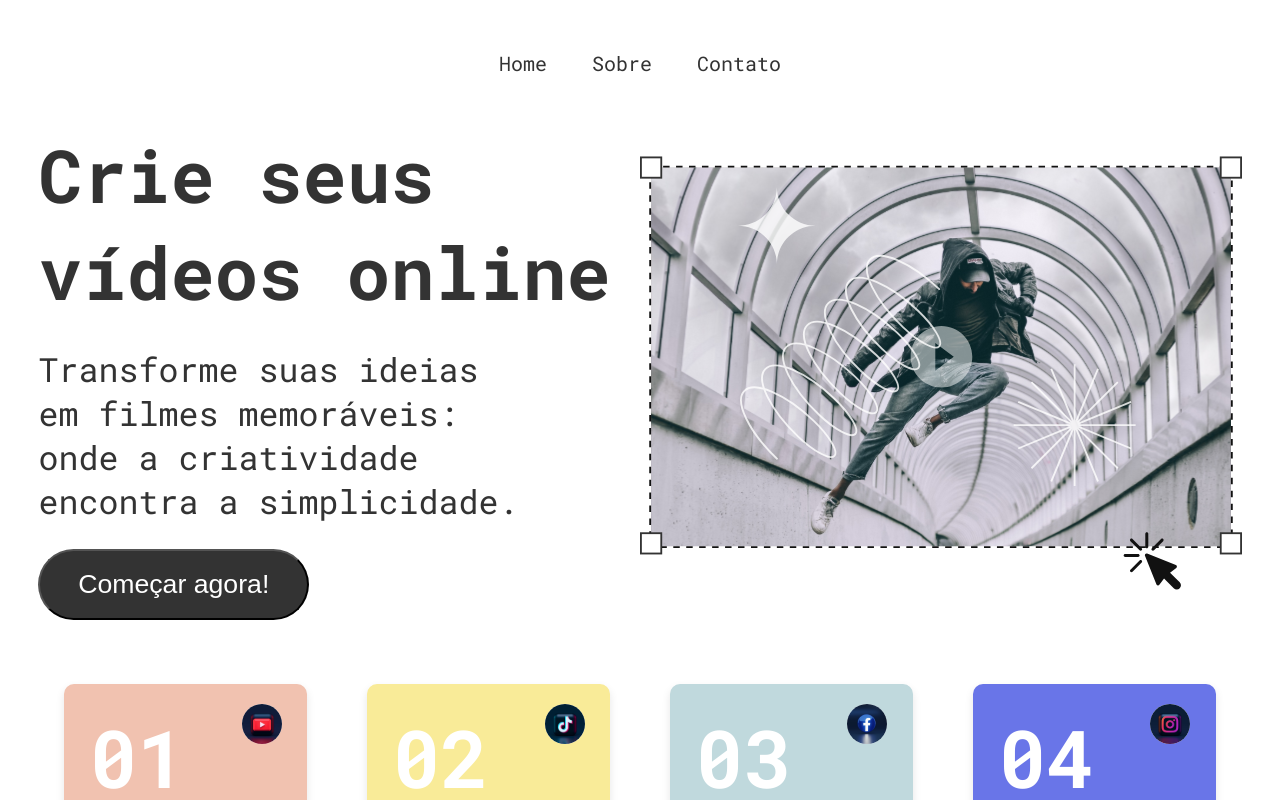
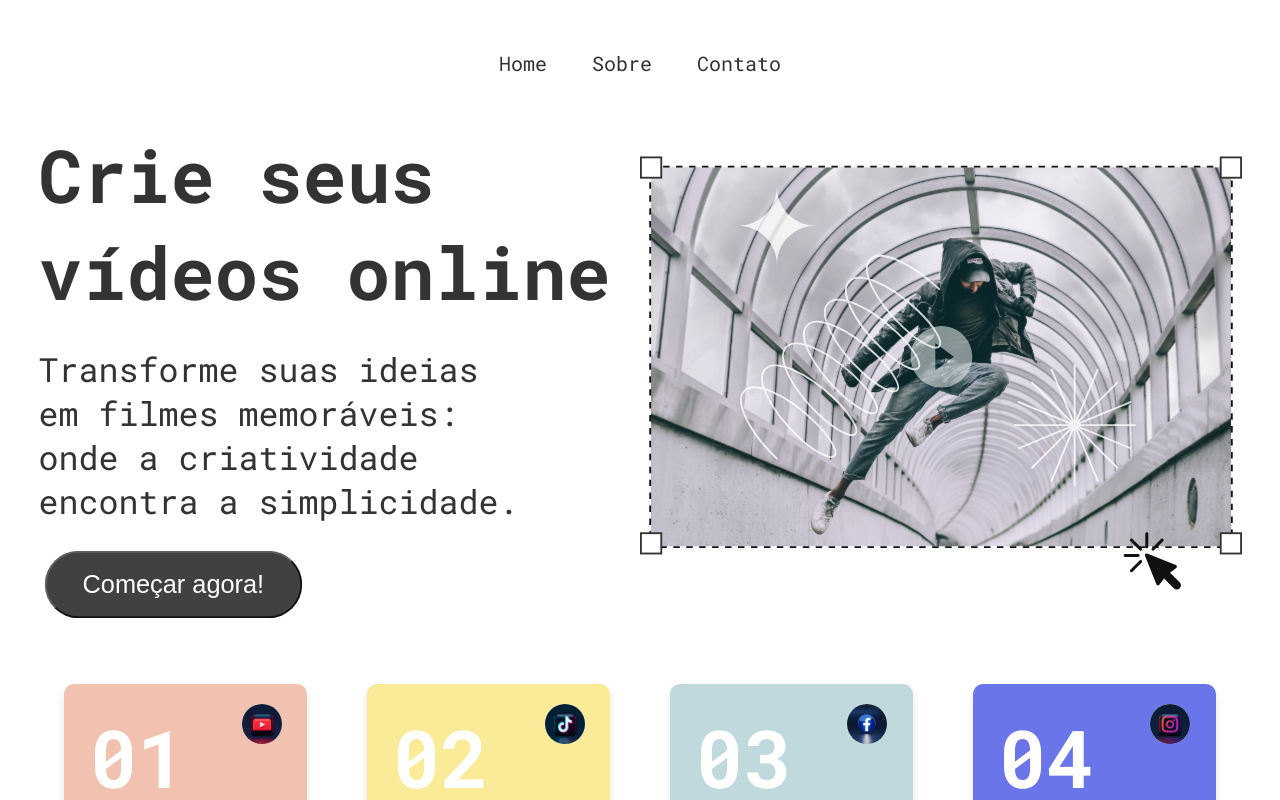
Before and after one commit to F1APERS/CP1-WebDev-LayoutReact, a React (Vite) app: page / in a window 1280 px wide. In both pictures the pointer is over the button "Começar agora!". Shown: the top 800 px of the page. Built offline with nearby package versions, Linux system fonts and the light colour scheme.

Commit message:
Mudei Botao

```diff
--- a/src/style/home.css
+++ b/src/style/home.css
@@ -37,6 +37,14 @@
     padding: 3%;
     margin-top: 20pt;
 }
+
+.body-home div button:hover {
+    cursor: pointer;
+    transform: scale(95%);
+    opacity: .93;
+
+}
+
 
 .body-card-social  {
     max-width: 19%;
```
